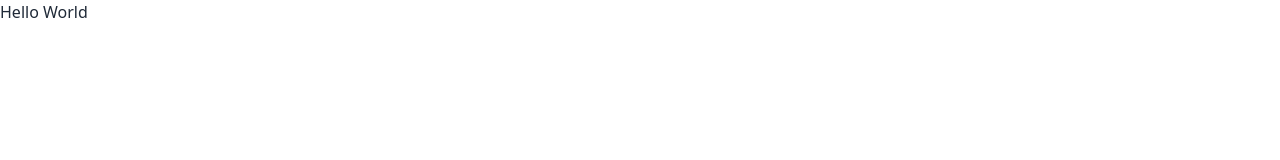
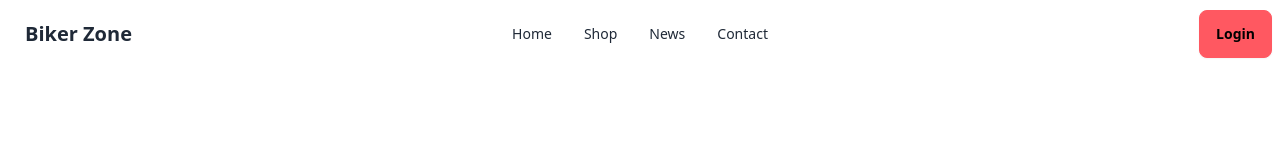
Before and after one commit to moshabbirhossain/biker-zone, a plain HTML site: page index.html in a window 1280 px wide. Drawn offline with nearby package versions, Linux system fonts and the light colour scheme.

Commit message:
navbar created

```diff
--- a/index.html
+++ b/index.html
@@ -6,9 +6,43 @@
     <title>Biker Zone</title>
     <meta name="viewport" content="width=device-width, initial-scale=1.0">
     <link href="https://cdn.jsdelivr.net/npm/daisyui@4.6.0/dist/full.min.css" rel="stylesheet" type="text/css" />
-<script src="https://cdn.tailwindcss.com"></script>
+    <script src="https://cdn.tailwindcss.com"></script>
 </head>
 <body>
-    <h1>Hello World</h1>
+    <header>
+        <nav>
+            <div class="navbar bg-base-100">
+                <div class="navbar-start">
+                    <div class="dropdown">
+                        <div tabindex="0" role="button" class="btn btn-ghost lg:hidden">
+                            <svg xmlns="http://www.w3.org/2000/svg" class="h-5 w-5" fill="none" viewBox="0 0 24 24" stroke="currentColor"><path stroke-linecap="round" stroke-linejoin="round" stroke-width="2" d="M4 6h16M4 12h8m-8 6h16" /></svg>
+                        </div>
+                        <ul tabindex="0" class="menu menu-sm dropdown-content mt-3 z-[1] p-2 shadow bg-base-100 rounded-box w-52">
+                        <li><a>Home</a></li>
+                        <li><a>Shop</a></li>
+                        <li>News</li>
+                        <li>Contact</li>
+                    </div>
+                    <a class="btn btn-ghost text-xl">Biker Zone</a>
+                </div>
+                <div class="navbar-center hidden lg:flex">
+                    <ul class="menu menu-horizontal px-1">
+                        <li><a>Home</a></li>
+                        <li><a>Shop</a></li>
+                        <li><a>News</a></li>
+                        <li><a>Contact</a></li>
+                </div>
+                <div class="navbar-end">
+                    <a class="btn btn-error">Login</a>
+                </div>
+            </div>
+        </nav>
+    </header>
+    <main>
+
+    </main>
+    <footer>
+
+    </footer>
 </body>
 </html>
```
